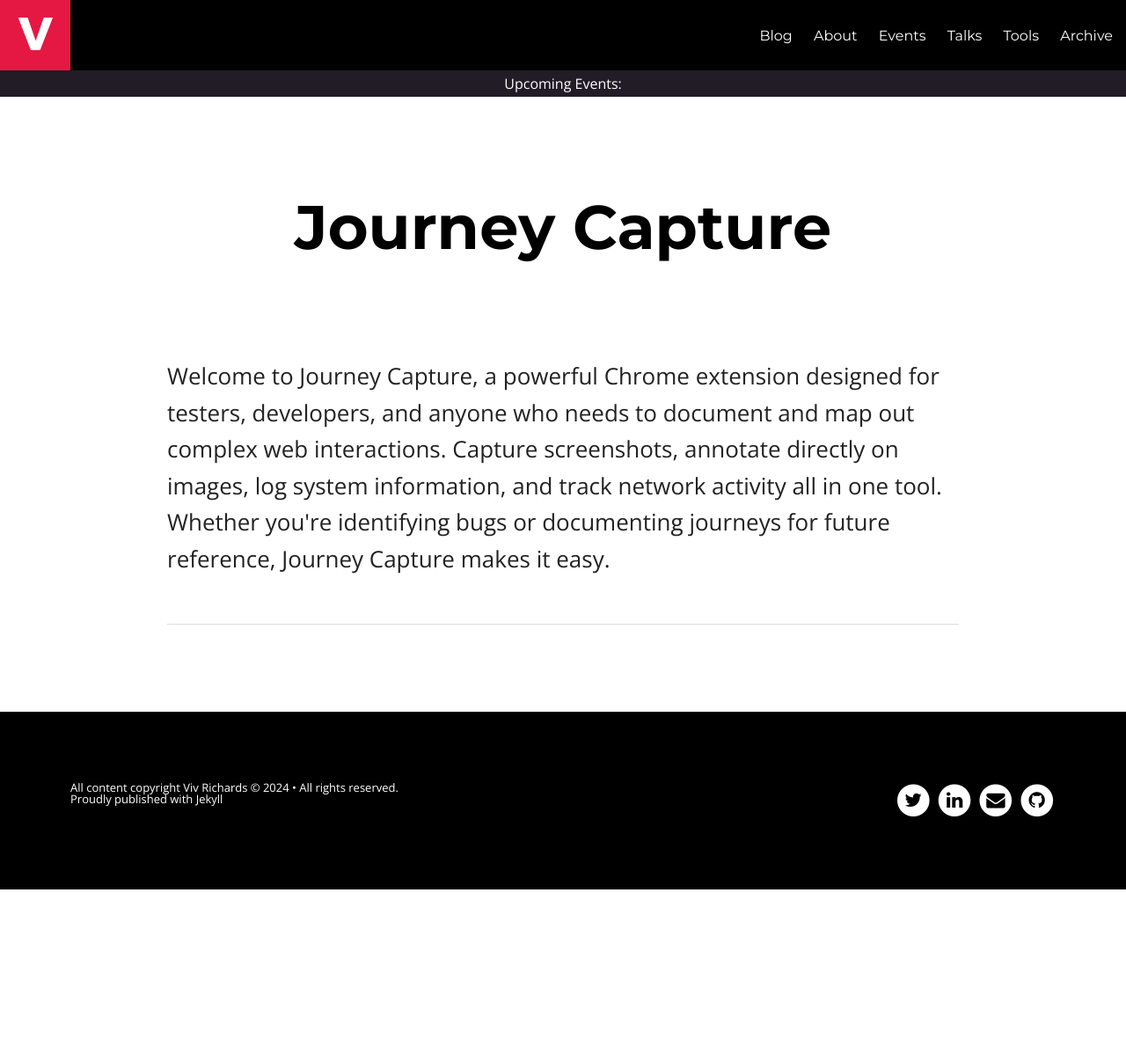
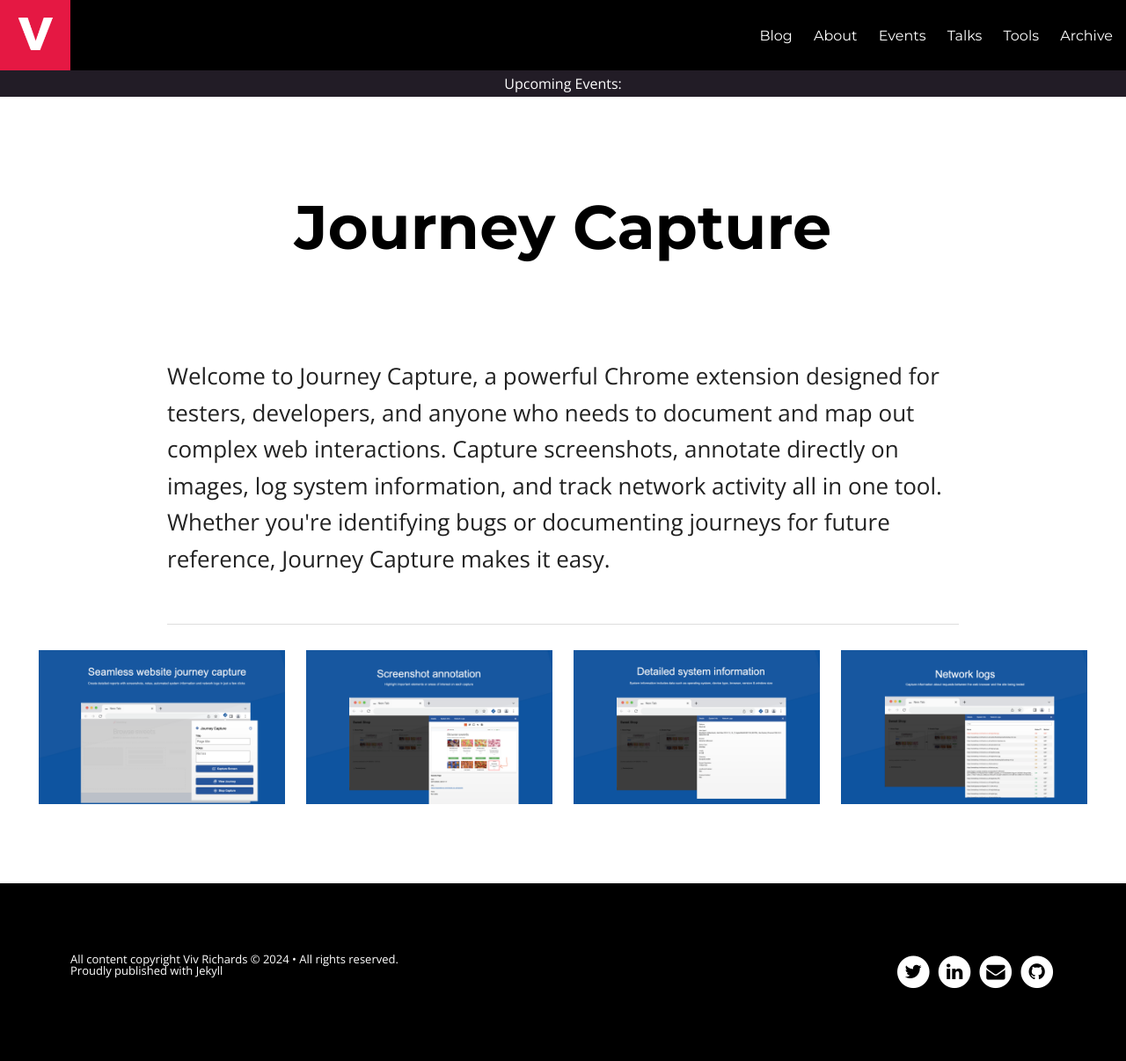
Before and after one commit to vivrichards600/vivrichards600.github.io, a Jekyll site: the page built from journey-capture.html, in a window 1280 px wide. Shown: the whole page at 88% size. Built offline with Jekyll 4.4.1, drawn with Linux system fonts in a browser that asks for light colours; nearby versions of some CDN libraries; before the commit the page ends 1011 px from its top, so only the background shows below that.

Commit message:
Adding images to new tool page for journey capture

```diff
--- a/journey-capture.html
+++ b/journey-capture.html
@@ -11,3 +11,30 @@ description: "Journey Capture - Explore, Document, Annotate."
     Capture screenshots, annotate directly on images, log system information, and track network activity all in one tool.
     Whether you're identifying bugs or documenting journeys for future reference, Journey Capture makes it easy.</p>
 <hr>
+
+<div class="thumbnail-snapshots">
+    <a href="../images/journey-capture.png" title="Click to view larger image"><img class="snapshot" src="../images/journey-capture.png" alt="Journey Capture"/></a>
+    <a href="../images/details.png" title="Click to view larger image"><img class="snapshot" src="../images/details.png" alt="Journey Capture"/></a>
+    <a href="../images/system-info.png" title="Click to view larger image"><img class="snapshot" src="../images/system-info.png" alt="Journey Capture"/></a>
+    <a href="../images/network-logs.png" title="Click to view larger image"><img class="snapshot" src="../images/network-logs.png" alt="Journey Capture"/></a>
+</div>
+
+<style>
+    .thumbnail-snapshots img {
+        max-width: 300px;
+        padding: 10px;
+        margin: auto;
+        display: inline-block;
+    }
+
+    .thumbnail-snapshots img:hover {
+        background-color: black;
+        opacity: 0.8;
+        border: none;
+    }
+
+    .thumbnail-snapshots {
+        width: 100%;
+        text-align: center;
+    }
+</style>
```
Also changed, not shown: images/details.png (added), images/network-logs.png (added), images/system-info.png (added).
